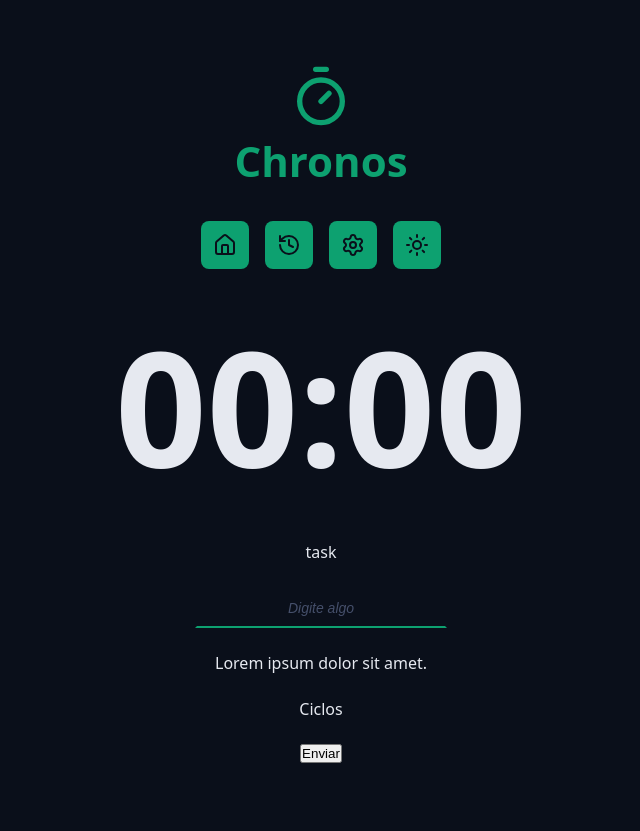
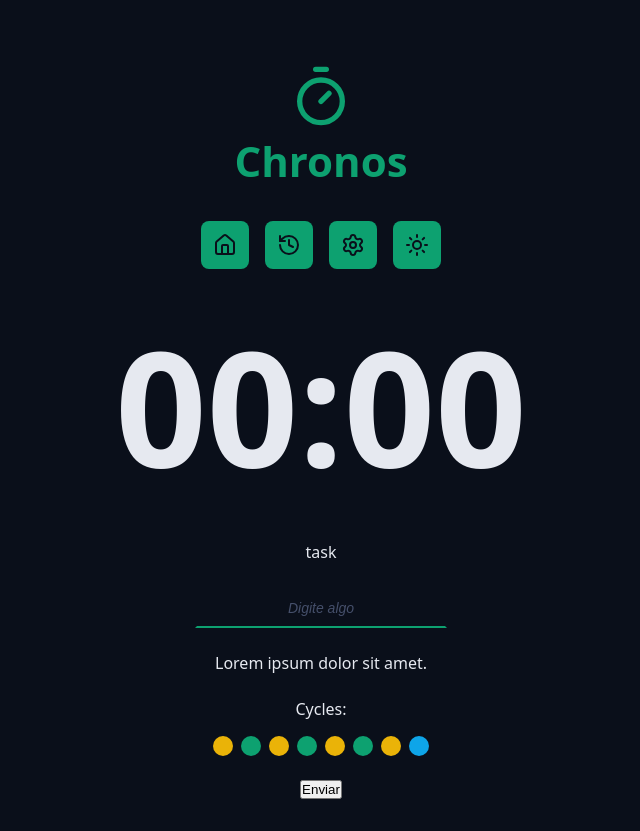
Before and after one commit to felipeazsantos/chronos-pomodoro, a React (Vite) app: page / in a window 1280 px wide. Shown: the whole page, without its empty margins (319-959 px from the left). Before the commit the page ends 800 px from the top, so only its background shows below. Built offline with nearby package versions, Linux system fonts and the light colour scheme.

Commit message:
creating cycles component

```diff
--- a/src/App.tsx
+++ b/src/App.tsx
@@ -6,6 +6,7 @@
 import { Menu } from './components/Menu';
 import { CountDown } from './components/CountDown';
 import { DefaultInput } from './components/DefaultInput';
+import { Cycles } from './components/Cycles';
 
 export function App() {
   return (
@@ -38,7 +39,7 @@
           </div>
 
           <div className='formRow'>
-            <p>Ciclos</p>
+            <Cycles />
           </div>
 
           <div className='formRow'>
--- /dev/null
+++ b/src/components/Cycles/index.tsx
@@ -0,0 +1,20 @@
+import styles from './styles.module.css';
+
+export function Cycles() {
+  return (
+    <div className={styles.cycles}>
+      <span>Cycles:</span>
+
+      <div className={styles.cycleDots}>
+        <span className={`${styles.cycleDot} ${styles.workTime}`}></span>
+        <span className={`${styles.cycleDot} ${styles.shortBreakTime}`}></span>
+        <span className={`${styles.cycleDot} ${styles.workTime}`}></span>
+        <span className={`${styles.cycleDot} ${styles.shortBreakTime}`}></span>
+        <span className={`${styles.cycleDot} ${styles.workTime}`}></span>
+        <span className={`${styles.cycleDot} ${styles.shortBreakTime}`}></span>
+        <span className={`${styles.cycleDot} ${styles.workTime}`}></span>
+        <span className={`${styles.cycleDot} ${styles.longBreakTime}`}></span>
+      </div>
+    </div>
+  );
+}
--- /dev/null
+++ b/src/components/Cycles/styles.module.css
@@ -0,0 +1,31 @@
+.cycles {
+  display: flex;
+  flex-direction: column;
+  gap: 1.6rem;
+  justify-content: center;
+  align-items: center;
+}
+
+.cycleDots {
+  display: flex;
+  gap: 0.8rem;
+}
+
+.cycleDot {
+  width: 2rem;
+  height: 2rem;
+  background-color: var(--primary);
+  border-radius: 50%;
+}
+
+.workTime {
+  background-color: var(--warning);
+}
+
+.shortBreakTime {
+  background-color: var(--primary);
+}
+
+.longBreakTime {
+  background-color: var(--info);
+}
```
